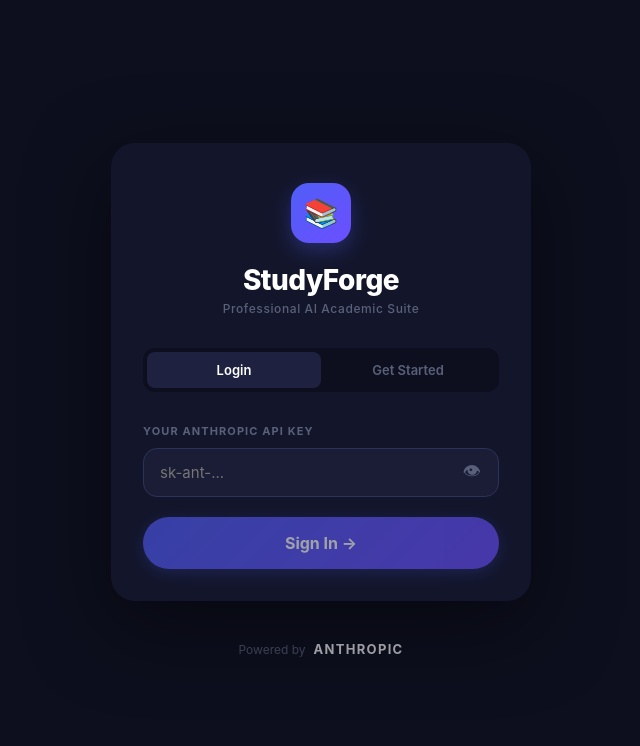
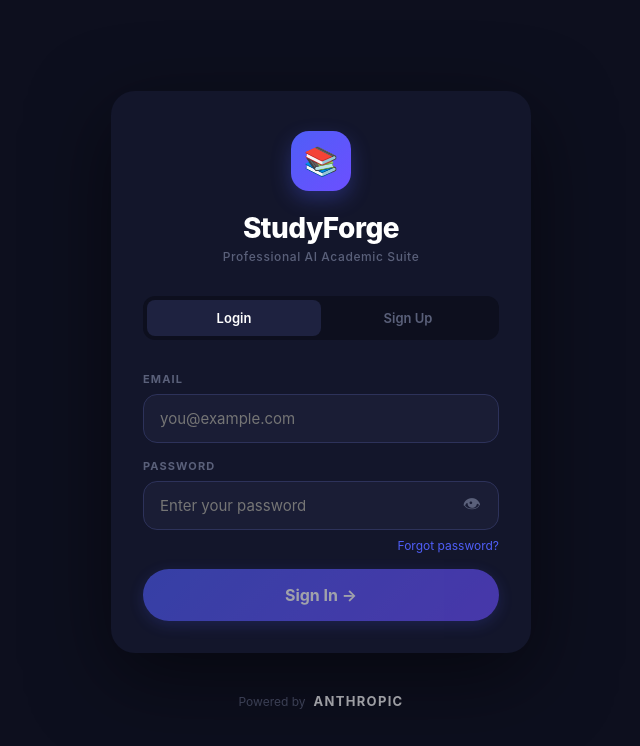
Before and after one commit to Dosky-05/Study-Forge-Frontend, a React (Vite) app: page / in a window 1280 px wide. Shown: the top 746 px of the page, without its empty margins (319-959 px from the left). Built offline with nearby package versions, Linux system fonts and the light colour scheme.

Commit message:
update: Apikeyscreen changed

```diff
--- a/src/App.jsx
+++ b/src/App.jsx
@@ -12,7 +12,7 @@
 import Prog from './pages/Prog';
 
 export default function App() {
-    const [isLoggedIn, setIsLoggedIn] = useState(() => !!LS.get('sf_apikey', ''));
+    const [isLoggedIn, setIsLoggedIn] = useState(() => !!LS.get('sf_user', null));
     const [pg, setPg] = useState('dash');
     const [files, setFiles] = useState(() => LS.get('sf_files', []));
     const [plan, setPlan] = useState(() => LS.get('sf_plan', []));
@@ -44,7 +44,7 @@
     }, [theme]);
     useEffect(() => LS.set('sf_profile', profile), [profile]);
 
-    if (!isLoggedIn) return <ApiKeyScreen onSave={() => setIsLoggedIn(true)} />;
+    if (!isLoggedIn) return <ApiKeyScreen onLogin={(user) => { LS.set('sf_user', user); setIsLoggedIn(true); }} />;
 
     // Derive courses from files
     const courseMap = {};
@@ -130,8 +130,8 @@
                             fontSize: 18, position: 'relative', display: 'flex', alignItems: 'center', justifyContent: 'center',
                             padding: 4, borderRadius: 8, transition: 'background 0.2s'
                         }}
-                        onMouseOver={e => e.currentTarget.style.background = 'rgba(255,255,255,0.05)'}
-                        onMouseOut={e => e.currentTarget.style.background = 'none'}
+                            onMouseOver={e => e.currentTarget.style.background = 'rgba(255,255,255,0.05)'}
+                            onMouseOut={e => e.currentTarget.style.background = 'none'}
                         >
                             <svg width="20" height="20" viewBox="0 0 24 24" fill="none" stroke="currentColor" stroke-width="2" stroke-linecap="round" stroke-linejoin="round">
                                 <path d="M18 8A6 6 0 0 0 6 8c0 7-3 9-3 9h18s-3-2-3-9"></path>
@@ -172,13 +172,13 @@
                             )}
                         </button>
                         <button
-                            onClick={() => { if (confirm('Log out and change API key?')) { LS.set('sf_apikey', ''); setIsLoggedIn(false); } }}
+                            onClick={() => { if (confirm('Are you sure you want to log out?')) { LS.set('sf_user', null); setIsLoggedIn(false); } }}
                             style={{
                                 background: 'none', border: 'none', color: C.mu, cursor: 'pointer',
                                 fontSize: 18, display: 'flex', alignItems: 'center', justifyContent: 'center',
                                 padding: 6, borderRadius: 8, transition: 'all 0.2s'
                             }}
-                            title="Logout / Change API Key"
+                            title="Logout"
                             onMouseOver={e => e.currentTarget.style.background = 'rgba(255,255,255,0.05)'}
                             onMouseOut={e => e.currentTarget.style.background = 'none'}
                         >
--- a/src/components/ApiKeyScreen.jsx
+++ b/src/components/ApiKeyScreen.jsx
@@ -1,6 +1,4 @@
 import React, { useState } from 'react';
-import { LS } from '../utils/storage';
-import { ai } from '../utils/ai';
 
 const S = {
     wrap: {
@@ -75,7 +73,7 @@
     },
     fieldWrap: {
         width: '100%',
-        marginBottom: 20,
+        marginBottom: 16,
     },
     label: {
         color: '#5a607a',
@@ -83,29 +81,41 @@
         fontWeight: 700,
         letterSpacing: '0.1em',
         textTransform: 'uppercase',
-        marginBottom: 10,
+        marginBottom: 8,
         display: 'block',
     },
     inputRow: {
         position: 'relative',
         width: '100%',
     },
-    input: {
+    input: focused => ({
         width: '100%',
         background: '#1a1d35',
-        border: '1px solid #2d325a',
+        border: focused ? '1px solid #4f5ef7' : '1px solid #2d325a',
         borderRadius: 14,
         padding: '14px 44px 14px 16px',
         color: '#fff',
         fontSize: 15,
         outline: 'none',
         fontFamily: 'inherit',
+        boxShadow: focused ? '0 0 0 4px rgba(79, 94, 247, 0.1)' : 'none',
         transition: 'border-color 0.2s, box-shadow 0.2s',
-        '&:focus': {
-            borderColor: '#4f5ef7',
-            boxShadow: '0 0 0 4px rgba(79, 94, 247, 0.1)',
-        }
-    },
+        boxSizing: 'border-box',
+    }),
+    inputPlain: focused => ({
+        width: '100%',
+        background: '#1a1d35',
+        border: focused ? '1px solid #4f5ef7' : '1px solid #2d325a',
+        borderRadius: 14,
+        padding: '14px 16px',
+        color: '#fff',
+        fontSize: 15,
+        outline: 'none',
+        fontFamily: 'inherit',
+        boxShadow: focused ? '0 0 0 4px rgba(79, 94, 247, 0.1)' : 'none',
+        transition: 'border-color 0.2s, box-shadow 0.2s',
+        boxSizing: 'border-box',
+    }),
     eyeBtn: {
         position: 'absolute',
         right: 14,
@@ -120,7 +130,7 @@
         display: 'flex',
         alignItems: 'center',
     },
-    submitBtn: {
+    submitBtn: (disabled) => ({
         width: '100%',
         background: 'linear-gradient(135deg, #4f5ef7, #6c4fff)',
         color: '#fff',
@@ -129,7 +139,7 @@
         padding: '16px 24px',
         fontSize: 16,
         fontWeight: 700,
-        cursor: 'pointer',
+        cursor: disabled ? 'not-allowed' : 'pointer',
         fontFamily: 'inherit',
         marginTop: 8,
         transition: 'all 0.2s',
@@ -138,7 +148,8 @@
         justifyContent: 'center',
         gap: 10,
         boxShadow: '0 4px 15px rgba(79, 94, 247, 0.3)',
-    },
+        opacity: disabled ? 0.6 : 1,
+    }),
     err: {
         color: '#f87171',
         fontSize: 12,
@@ -148,34 +159,48 @@
         borderRadius: 8,
         border: '1px solid rgba(248, 113, 113, 0.2)',
         width: '100%',
+        boxSizing: 'border-box',
     },
-    regInfo: {
+    success: {
+        color: '#4ade80',
+        fontSize: 12,
+        marginTop: 10,
+        background: 'rgba(74, 222, 128, 0.1)',
+        padding: '8px 12px',
+        borderRadius: 8,
+        border: '1px solid rgba(74, 222, 128, 0.2)',
+        width: '100%',
+        boxSizing: 'border-box',
+    },
+    forgotBtn: {
+        background: 'none',
+        border: 'none',
+        color: '#4f5ef7',
+        fontSize: 12,
+        cursor: 'pointer',
+        fontFamily: 'inherit',
+        padding: 0,
+        marginTop: 8,
+        alignSelf: 'flex-end',
+        display: 'block',
+        width: '100%',
+        textAlign: 'right',
+    },
+    divider: {
         width: '100%',
         display: 'flex',
-        flexDirection: 'column',
-        gap: 20,
+        alignItems: 'center',
+        gap: 12,
+        margin: '8px 0',
     },
-    infoText: {
-        color: '#c8ceea',
-        fontSize: 14,
-        lineHeight: 1.6,
-        textAlign: 'center',
+    dividerLine: {
+        flex: 1,
+        height: 1,
+        background: '#2d325a',
     },
-    extLink: {
-        width: '100%',
-        background: '#1e2240',
-        color: '#fff',
-        textDecoration: 'none',
-        borderRadius: 14,
-        padding: '14px 20px',
-        fontSize: 14,
-        fontWeight: 600,
-        display: 'flex',
-        alignItems: 'center',
-        justifyContent: 'center',
-        gap: 10,
-        transition: 'background 0.2s',
-        border: '1px solid #2d325a',
+    dividerText: {
+        color: '#5a607a',
+        fontSize: 12,
     },
     brand: {
         marginTop: 40,
@@ -183,34 +208,93 @@
         alignItems: 'center',
         gap: 8,
         opacity: 0.6,
-    }
+    },
 };
 
-export default function ApiKeyScreen({ onSave }) {
-    const [mode, setMode] = useState('login'); // 'login' | 'register'
-    const [key, setKey] = useState('');
-    const [show, setShow] = useState(false);
+function FocusInput({ type, placeholder, value, onChange, onKeyDown, autoComplete, spellCheck, style, children }) {
+    const [focused, setFocused] = useState(false);
+    const hasEye = !!children;
+    return (
+        <div style={S.inputRow}>
+            <input
+                type={type}
+                placeholder={placeholder}
+                value={value}
+                onChange={onChange}
+                onKeyDown={onKeyDown}
+                autoComplete={autoComplete}
+                spellCheck={spellCheck}
+                style={hasEye ? S.input(focused) : S.inputPlain(focused)}
+                onFocus={() => setFocused(true)}
+                onBlur={() => setFocused(false)}
+            />
+            {children}
+        </div>
+    );
+}
+
+export default function AuthScreen({ onLogin }) {
+    const [mode, setMode] = useState('login');
+    const [email, setEmail] = useState('');
+    const [password, setPassword] = useState('');
+    const [confirmPassword, setConfirmPassword] = useState('');
+    const [name, setName] = useState('');
+    const [showPass, setShowPass] = useState(false);
+    const [showConfirm, setShowConfirm] = useState(false);
     const [err, setErr] = useState('');
-    const [testing, setTesting] = useState(false);
+    const [successMsg, setSuccessMsg] = useState('');
+    const [loading, setLoading] = useState(false);
 
-    const test = async () => {
-        if (!key.trim()) { setErr('Please enter your API key to continue'); return; }
-        if (!key.startsWith('sk-ant-')) { setErr('Invalid format. Key should start with sk-ant-'); return; }
-
-        setTesting(true); setErr('');
-        try {
-            LS.set('sf_apikey', key.trim());
-            // Test with a lightweight call
-            await ai([{ role: 'user', content: 'Connection test. Reply exactly with: READY' }], '');
-            onSave();
-        } catch (e) {
-            setErr("Authentication failed: " + (e.message.includes('401') ? 'Invalid API Key' : e.message));
-            LS.set('sf_apikey', '');
-        }
-        setTesting(false);
+    const reset = () => {
+        setErr(''); setSuccessMsg('');
+        setEmail(''); setPassword('');
+        setConfirmPassword(''); setName('');
+        setShowPass(false); setShowConfirm(false);
     };
 
-    const handleKey = e => { if (e.key === 'Enter') test(); };
+    const switchMode = (m) => { reset(); setMode(m); };
+
+    const validateEmail = (e) => /^[^\s@]+@[^\s@]+\.[^\s@]+$/.test(e);
+
+    const handleLogin = async () => {
+        setErr(''); setSuccessMsg('');
+        if (!email.trim() || !password.trim()) { setErr('Please fill in all fields.'); return; }
+        if (!validateEmail(email)) { setErr('Please enter a valid email address.'); return; }
+        setLoading(true);
+        try {
+            // Replace this block with your real auth logic e.g. Firebase, Supabase, etc.
+            await new Promise(r => setTimeout(r, 1000));
+            onLogin({ email });
+        } catch (e) {
+            setErr(e.message || 'Login failed. Please try again.');
+        }
+        setLoading(false);
+    };
+
+    const handleSignup = async () => {
+        setErr(''); setSuccessMsg('');
+        if (!name.trim() || !email.trim() || !password.trim() || !confirmPassword.trim()) {
+            setErr('Please fill in all fields.'); return;
+        }
+        if (!validateEmail(email)) { setErr('Please enter a valid email address.'); return; }
+        if (password.length < 8) { setErr('Password must be at least 8 characters.'); return; }
+        if (password !== confirmPassword) { setErr('Passwords do not match.'); return; }
+        setLoading(true);
+        try {
+            // Replace this block with your real auth logic e.g. Firebase, Supabase, etc.
+            await new Promise(r => setTimeout(r, 1000));
+            setSuccessMsg('Account created! You can now log in.');
+            switchMode('login');
+        } catch (e) {
+            setErr(e.message || 'Signup failed. Please try again.');
+        }
+        setLoading(false);
+    };
+
+    const handleKey = (e) => { if (e.key === 'Enter') mode === 'login' ? handleLogin() : handleSignup(); };
+
+    const isLoginDisabled = loading || !email.trim() || !password.trim();
+    const isSignupDisabled = loading || !name.trim() || !email.trim() || !password.trim() || !confirmPassword.trim();
 
     return (
         <div style={S.wrap}>
@@ -220,78 +304,119 @@
                 <div style={S.subtitle}>Professional AI Academic Suite</div>
 
                 <div style={S.tabs}>
-                    <button style={S.tab(mode === 'login')} onClick={() => setMode('login')}>Login</button>
-                    <button style={S.tab(mode === 'register')} onClick={() => setMode('register')}>Get Started</button>
+                    <button style={S.tab(mode === 'login')} onClick={() => switchMode('login')}>Login</button>
+                    <button style={S.tab(mode === 'signup')} onClick={() => switchMode('signup')}>Sign Up</button>
                 </div>
 
                 {mode === 'login' ? (
                     <div style={{ width: '100%' }}>
                         <div style={S.fieldWrap}>
-                            <label style={S.label}>Your Anthropic API Key</label>
-                            <div style={S.inputRow}>
-                                <input
-                                    value={key}
-                                    onChange={e => setKey(e.target.value)}
+                            <label style={S.label}>Email</label>
+                            <FocusInput
+                                type="email"
+                                placeholder="you@example.com"
+                                value={email}
+                                onChange={e => setEmail(e.target.value)}
                                 onKeyDown={handleKey}
-                                    placeholder="sk-ant-..."
-                                    type={show ? 'text' : 'password'}
-                                    style={S.input}
-                                    autoComplete="off"
+                                autoComplete="email"
                                 spellCheck={false}
                             />
-                                <button
-                                    style={S.eyeBtn}
-                                    onClick={() => setShow(s => !s)}
-                                    tabIndex={-1}
-                                    type="button"
-                                    title={show ? "Hide key" : "Show key"}
+                        </div>
+
+                        <div style={S.fieldWrap}>
+                            <label style={S.label}>Password</label>
+                            <FocusInput
+                                type={showPass ? 'text' : 'password'}
+                                placeholder="Enter your password"
+                                value={password}
+                                onChange={e => setPassword(e.target.value)}
+                                onKeyDown={handleKey}
+                                autoComplete="current-password"
+                                spellCheck={false}
                             >
-                                    {show ? '🔒' : '👁'}
+                                <button style={S.eyeBtn} onClick={() => setShowPass(s => !s)} tabIndex={-1} type="button">
+                                    {showPass ? '🔒' : '👁'}
+                                </button>
+                            </FocusInput>
+                            <button style={S.forgotBtn} onClick={() => setErr('Password reset coming soon.')}>
+                                Forgot password?
                             </button>
                         </div>
+
                         {err && <div style={S.err}>⚠️ {err}</div>}
-                        </div>
+                        {successMsg && <div style={S.success}>✓ {successMsg}</div>}
 
-                        <button
-                            onClick={test}
-                            style={{
-                                ...S.submitBtn,
-                                opacity: testing || !key.trim() ? 0.6 : 1,
-                                cursor: testing || !key.trim() ? 'not-allowed' : 'pointer',
-                                transform: testing ? 'scale(0.98)' : 'none'
-                            }}
-                            disabled={testing || !key.trim()}
-                        >
-                            {testing ? 'Authenticating...' : 'Sign In'} {!testing && '→'}
+                        <button onClick={handleLogin} style={S.submitBtn(isLoginDisabled)} disabled={isLoginDisabled}>
+                            {loading ? 'Signing in...' : 'Sign In →'}
                         </button>
                     </div>
                 ) : (
-                    <div style={S.regInfo}>
-                        <p style={S.infoText}>
-                            StudyForge uses your own Anthropic API key to ensure privacy and provide direct access to Claude at cost.
-                        </p>
-
-                        <a
-                            href="https://console.anthropic.com/"
-                            target="_blank"
-                            rel="noopener noreferrer"
-                            style={S.extLink}
-                        >
-                            <span>Create Anthropic Account</span>
-                            <span style={{ fontSize: 16 }}>↗</span>
-                        </a>
-
-                        <div style={{ ...S.infoText, fontSize: 12, opacity: 0.7 }}>
-                            1. Sign up at Anthropic Console<br/>
-                            2. Add a small credit balance ($5 min)<br/>
-                            3. Create an API Key and paste it here
+                    <div style={{ width: '100%' }}>
+                        <div style={S.fieldWrap}>
+                            <label style={S.label}>Full Name</label>
+                            <FocusInput
+                                type="text"
+                                placeholder="Your full name"
+                                value={name}
+                                onChange={e => setName(e.target.value)}
+                                onKeyDown={handleKey}
+                                autoComplete="name"
+                                spellCheck={false}
+                            />
                         </div>
 
-                        <button
-                            onClick={() => setMode('login')}
-                            style={{ ...S.extLink, background: 'transparent', border: 'none', color: '#4f5ef7' }}
+                        <div style={S.fieldWrap}>
+                            <label style={S.label}>Email</label>
+                            <FocusInput
+                                type="email"
+                                placeholder="you@example.com"
+                                value={email}
+                                onChange={e => setEmail(e.target.value)}
+                                onKeyDown={handleKey}
+                                autoComplete="email"
+                                spellCheck={false}
+                            />
+                        </div>
+
+                        <div style={S.fieldWrap}>
+                            <label style={S.label}>Password</label>
+                            <FocusInput
+                                type={showPass ? 'text' : 'password'}
+                                placeholder="Min. 8 characters"
+                                value={password}
+                                onChange={e => setPassword(e.target.value)}
+                                onKeyDown={handleKey}
+                                autoComplete="new-password"
+                                spellCheck={false}
                             >
-                            Already have a key? Login
+                                <button style={S.eyeBtn} onClick={() => setShowPass(s => !s)} tabIndex={-1} type="button">
+                                    {showPass ? '🔒' : '👁'}
+                                </button>
+                            </FocusInput>
+                        </div>
+
+                        <div style={S.fieldWrap}>
+                            <label style={S.label}>Confirm Password</label>
+                            <FocusInput
+                                type={showConfirm ? 'text' : 'password'}
+                                placeholder="Repeat your password"
+                                value={confirmPassword}
+                                onChange={e => setConfirmPassword(e.target.value)}
+                                onKeyDown={handleKey}
+                                autoComplete="new-password"
+                                spellCheck={false}
+                            >
+                                <button style={S.eyeBtn} onClick={() => setShowConfirm(s => !s)} tabIndex={-1} type="button">
+                                    {showConfirm ? '🔒' : '👁'}
+                                </button>
+                            </FocusInput>
+                        </div>
+
+                        {err && <div style={S.err}>⚠️ {err}</div>}
+                        {successMsg && <div style={S.success}>✓ {successMsg}</div>}
+
+                        <button onClick={handleSignup} style={S.submitBtn(isSignupDisabled)} disabled={isSignupDisabled}>
+                            {loading ? 'Creating account...' : 'Create Account →'}
                         </button>
                     </div>
                 )}
```
Also changed, not shown: Apikeyscreen.Backup.jsx (added). Lines whose indentation alone changed are shown as unchanged.
